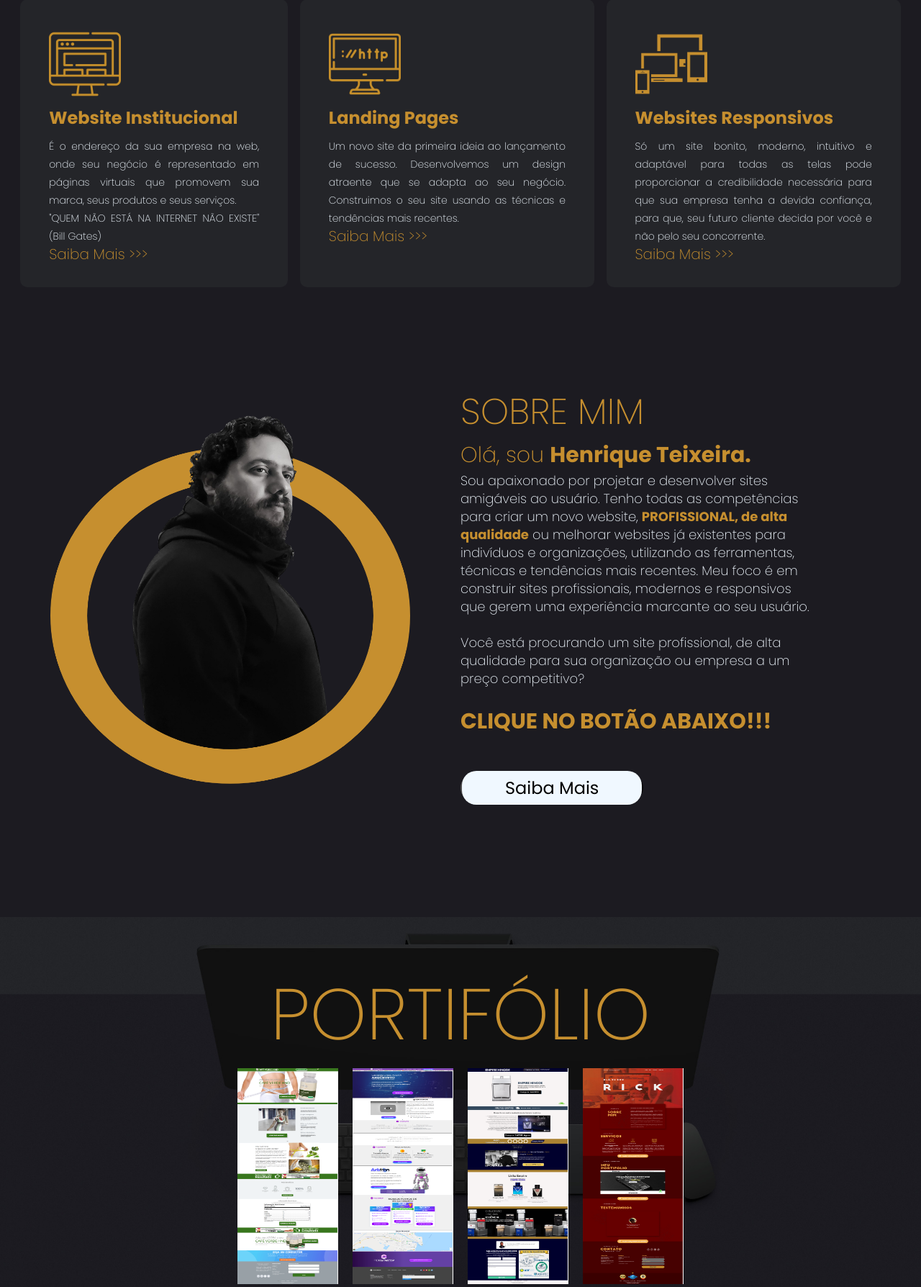
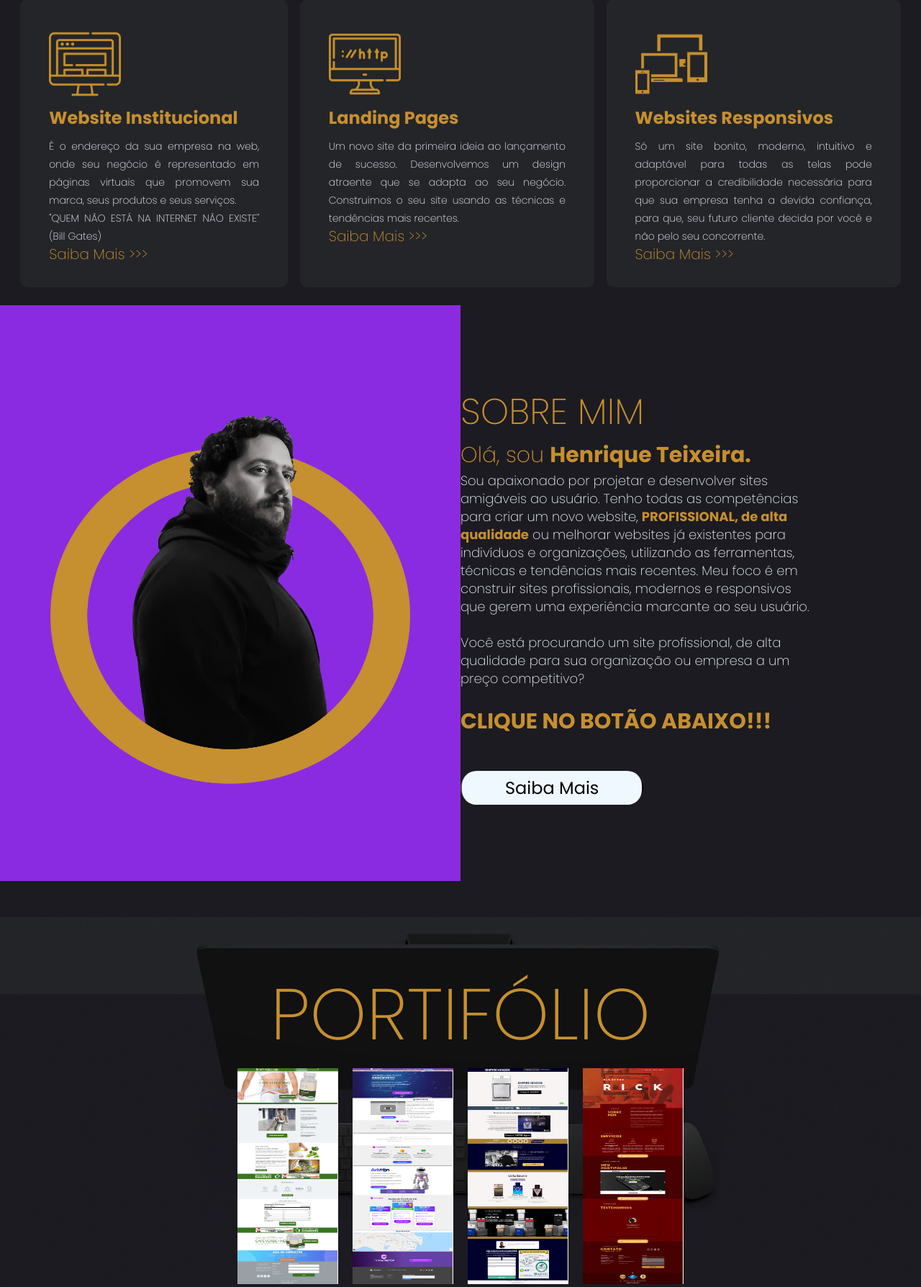
Before and after one commit to HenriqueTeixeira1977/site-portifolio, a PHP site: page / in a window 1280 px wide. Shown: the part 1076-2864 px from the top of the page at 72% size. Run offline with PHP 8.4, Linux system fonts and the light colour scheme.

Commit message:
Update202301130146

```diff
--- a/css/style.css
+++ b/css/style.css
@@ -1,3 +1,4 @@
+@charset "UTF-8";
 @import url('https://fonts.googleapis.com/css2?family=Poppins:wght@200;300;400;500;600;700;800;900&display=swap');
 
 *{
@@ -9,11 +10,9 @@
     text-decoration: none;
 }
 
-
 html {
     scroll-behavior: smooth;
 }
-
 
 body {
     background-color:#1c1b21;
@@ -24,7 +23,6 @@ body {
     max-width: 1920px;
     padding: 0px 0px;
 }
-
 
 header {
     width: 100%;
@@ -286,7 +284,7 @@ main{
     padding: 0px 0px 0px 0px;
 }
 .sobre aside {
-    /*background-color: blueviolet;*/
+    background-color: blueviolet;
     width: 50%;
     height: 100%;
     display: flex;
--- a/index.html
+++ b/index.html
@@ -4,10 +4,14 @@
     <meta charset="UTF-8">
     <meta http-equiv="X-UA-Compatible" content="IE=edge">
     <meta name="viewport" content="width=device-width, initial-scale=1.0">
+
     <title>Henrique Teixeira WebDeveloper</title>
-     <link rel="shortcut icon" href="img/favicon.ico" type="image/x-icon">
+
+    <link rel="shortcut icon" href="img/favicon.ico" type="image/x-icon">
+    <link rel="stylesheet" href="css/mediaquery.css">
     <link rel="stylesheet" href="css/style.css">
     <link rel="stylesheet" href="https://cdnjs.cloudflare.com/ajax/libs/font-awesome/4.7.0/css/font-awesome.min.css">
+
 </head>
 <body>
     <header id="header">
```
Also changed, not shown: css/mediaquery.css (added).
